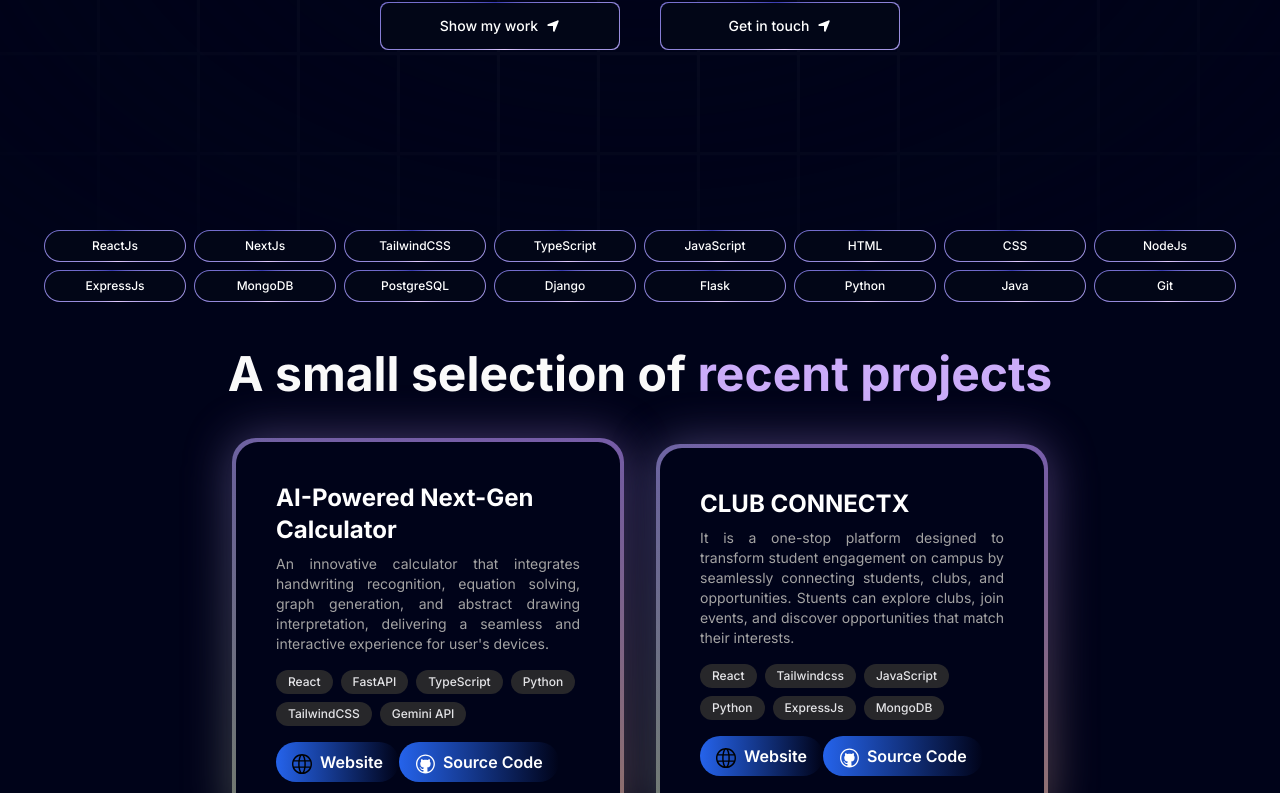
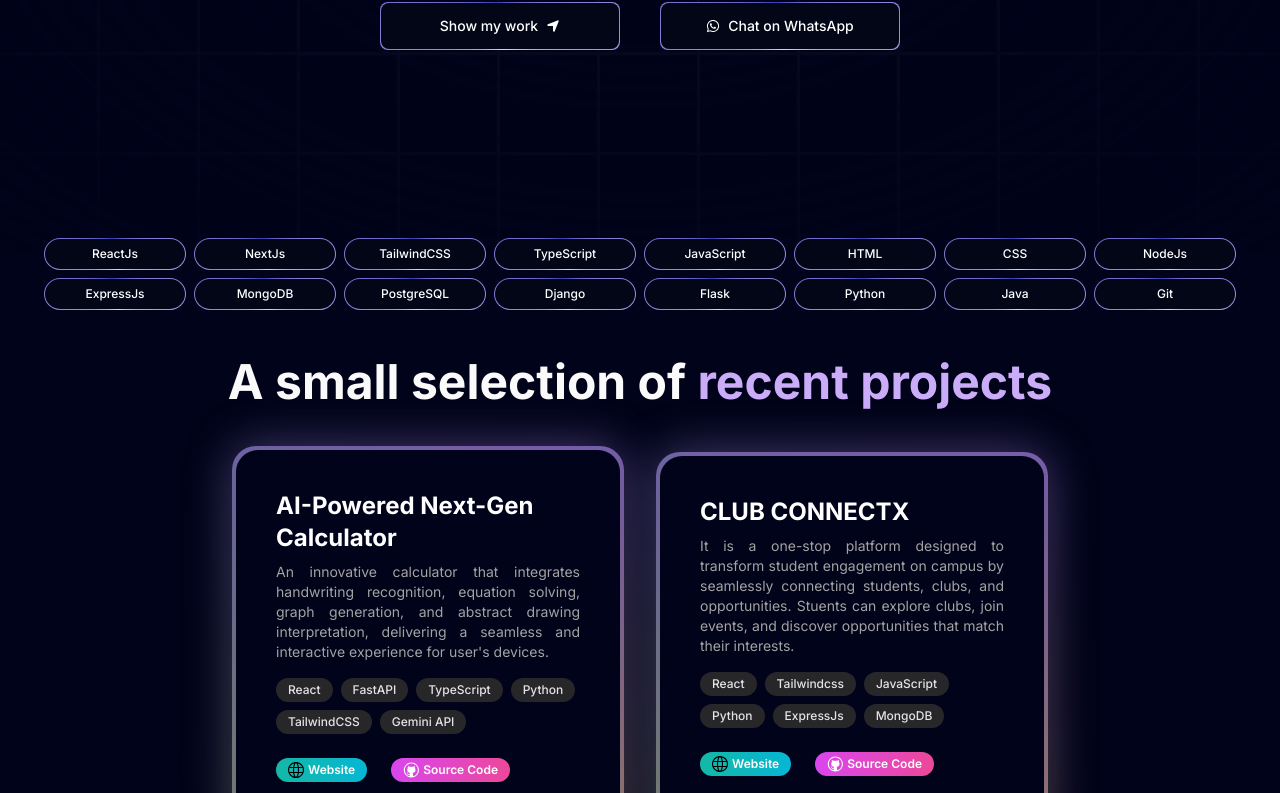
Before and after one commit to iqbal7230/Portfolio, a Next.js app: page / in a window 1280 px wide. Shown: the part 548-1341 px from the top of the page. Built offline with nearby package versions, Linux system fonts and the light colour scheme.

Commit message:
add Wt chat

```diff
--- a/components/About.tsx
+++ b/components/About.tsx
@@ -40,7 +40,7 @@ export function AboutTimeline() {
             title: "2023",
             content: (
                 <div>
-                    <ul className="mb-8 list-disc pl-5 text-lg font-sans text-neutral-800 md:text-base dark:text-neutral-200">
+                    <ul className="mb-8 list-disc pl-5 text-base font-sans font-normal text-neutral-800 md:text-lg dark:text-neutral-200">
                         <li>
                             Learned the basics of programming with Python and JavaScript. Started building small projects to apply my knowledge.📚
                         </li>
@@ -50,10 +50,25 @@ export function AboutTimeline() {
                     </ul>
                 </div>
             ),
+        },
+        {
+            title: "2022",
+            content: (
+                <div>
+                    <ul className="mb-8 list-disc pl-5 text-base font-sans font-normal text-neutral-800 md:text-lg dark:text-neutral-200">
+                        <li>
+                            Started my journey in programming by learning the basics of HTML, CSS, and JavaScript. Built my first static website and realized my passion for web development.🌐
+                        </li>
+                        <li>
+                            Joined college and started exploring different fields of computer science, including data structures, algorithms, and databases. Participated in coding competitions and hackathons to improve my skills.
+                        </li>
+                    </ul>
+                </div>
+            ),
         }
     ];
     return (
-        <div className="pb-10 w-full">
+        <div className="py-20 w-full">
             <h1 className="heading">
                 My <span className="text-purple">Timeline Journey</span>
             </h1>
--- a/components/Approach.tsx
+++ b/components/Approach.tsx
@@ -5,7 +5,7 @@ import { CanvasRevealEffect } from "./ui/CanvasRevealEffect";
 
 const Approach = () => {
   return (
-    <section className="w-full py-20">
+    <section className="w-full">
       <h1 className="heading">
         My <span className="text-purple">approach</span>
       </h1>
--- a/components/Experience.tsx
+++ b/components/Experience.tsx
@@ -5,7 +5,7 @@ import { Button } from "./ui/MovingBorders";
 
 const Experience = () => {
   return (
-    <div className="py-20 w-full">
+    <div className=" w-full">
       <h1 className="heading">
         My <span className="text-purple">work experience</span>
       </h1>
--- a/components/Hero.tsx
+++ b/components/Hero.tsx
@@ -1,4 +1,4 @@
-import { FaLocationArrow } from "react-icons/fa6";
+import { FaLocationArrow, FaWhatsapp } from "react-icons/fa6";
 
 import MagicButton from "./MagicButton";
 import { Spotlight } from "./ui/Spotlight";
@@ -68,11 +68,11 @@ const Hero = () => {
                 position="right"
               />
             </a>
-            <a href="mailto:iqbalansari7230@gmail.com">
+            <a href="https://wa.me/9523137230?text=Hi%2C%20I%20came%20across%20your%20portfolio%20and%20I%27m%20interested%20to%20work%20together.%20Let%27s%20connect!">
               <MagicButton
-                title="Get in touch"
-                icon={<FaLocationArrow />}
-                position="right"
+                title="Chat on WhatsApp"
+                icon={<FaWhatsapp />}
+                position="left"
               />
             </a>
           </div>
--- a/components/projects.tsx
+++ b/components/projects.tsx
@@ -40,28 +40,27 @@ export function Project() {
                                 {tech}
                             </span>
                         ))}
-                    </div>
+                    <div className="flex gap-2 mt-4">
                         <a
                             href={project.link}
                             target="_blank"
                             rel="noopener noreferrer"
-                        className="inline-block rounded-full px-4 py-2 text-white bg-gradient-to-r from-blue-600 to-purple-600 hover:from-blue-700 hover:to-purple-700 transition font-semibold"
+                            className=" inline-flex items-center rounded-full px-3 py-1 text-xs text-white bg-gradient-to-r from-teal-500 to-cyan-500 hover:from-teal-600 hover:to-cyan-600 transition font-semibold shadow-sm mr-4"
                         >
-                        <img src="/world-wide-web.svg" alt="website" className="inline-block w-5 h-5 mr-2" />
+                            <img src="/world-wide-web.svg" alt="website" className="inline-block w-4 h-4 mr-1" />
                             Website
-
                         </a>
                         <a
                             href={project.githubLink}
                             target="_blank"
                             rel="noopener noreferrer"
-                        className=" gap-2 inline-block rounded-full px-4 py-2 text-white bg-gradient-to-r from-blue-600 to-purple-600 hover:from-blue-700 hover:to-purple-700 transition font-semibold"
+                            className="inline-flex items-center rounded-full px-3 py-1 text-xs text-white bg-gradient-to-r from-fuchsia-500 to-pink-500 hover:from-fuchsia-600 hover:to-pink-600 transition font-semibold shadow-sm"
                         >
-
-                        <img src="/git.svg" alt="GitHub" className="inline-block w-5 h-5 mr-2" />
-
+                            <img src="/git.svg" alt="GitHub" className="inline-block w-4 h-4 mr-1" />
                             Source Code
                         </a>
+                    </div>
+                    </div>
                 </BackgroundGradient>
             ))}
         </div>
--- a/components/skill.tsx
+++ b/components/skill.tsx
@@ -5,7 +5,7 @@ import { skill } from "@/data";
 export function Skillbutton() {
     return (
         <div >
-            <h1 className="heading text-center mb-8">
+            <h1 className="heading text-center w-full pb-10">
                 My <span className="text-purple">Skills</span>
                </h1>
                 {/* <p className="text-center">Here are some of the technologies I work with:</p> */}
--- a/components/ui/resizable-navbar.tsx
+++ b/components/ui/resizable-navbar.tsx
@@ -236,13 +236,13 @@ export const NavbarLogo = () => {
       href="#"
       className="relative z-20 mr-4 flex items-center space-x-2 px-2 py-1 text-sm font-normal text-black"
     >
-      <img
+      {/* <img
         src="https://assets.aceternity.com/logo-dark.png"
         alt="logo"
         width={30}
         height={30}
       />
-      <span className="font-medium text-black dark:text-white">Portfolio</span>
+      <span className="font-medium text-black dark:text-white">Portfolio</span> */}
     </a>
   );
 };
--- a/data/index.ts
+++ b/data/index.ts
@@ -18,7 +18,7 @@ export const projects = [
     img: "/AI.webp",
     teckstack: ["React", "FastAPI", "TypeScript", "Python", "TailwindCSS", "Gemini API"],
     link: "https://ai-cal-frontend-yijz.vercel.app/",
-    githubLink: "https://github.com/iqbal7230/AI-Powered-Next-Gen-Calculator",
+    githubLink: "https://github.com/iqbal7230/AI_cal_frontend.git",
   },
   {
     id: 2,
@@ -27,7 +27,7 @@ export const projects = [
     img: "/clubconnets.png",
     teckstack: ["React", "Tailwindcss", "JavaScript", "Python", "ExpressJs", "MongoDB"],
     link: "https://frontend-club-connect-z9uh-2tqw82pfe-iqbal7230s-projects.vercel.app/",
-    githubLink: "https://github.com/iqbal7230/CLUB-CONNECTX",
+    githubLink: "https://github.com/iqbal7230/Frontend_ClubConnect.git",
   },
    {
     id: 3,
```
Also changed, not shown: public/WhatsApp.svg.webp (added). Lines whose indentation alone changed are shown as unchanged.
